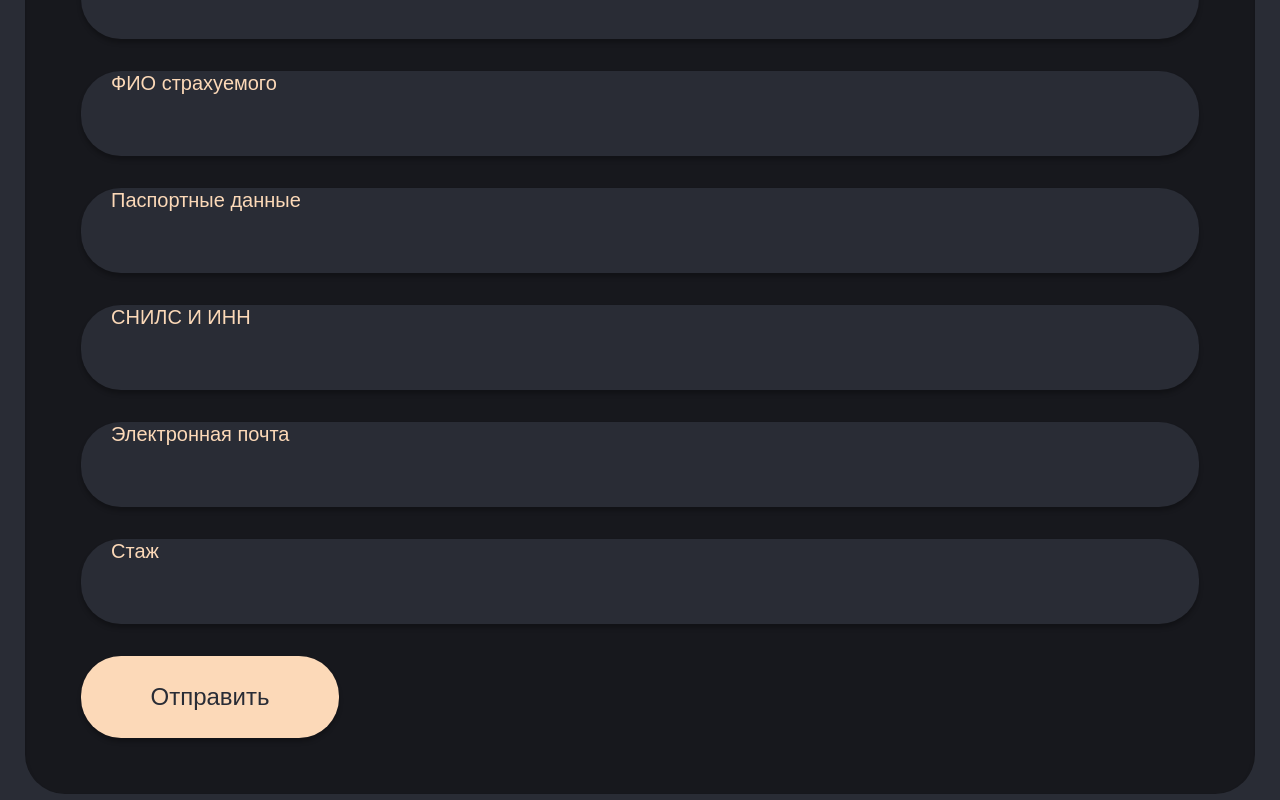
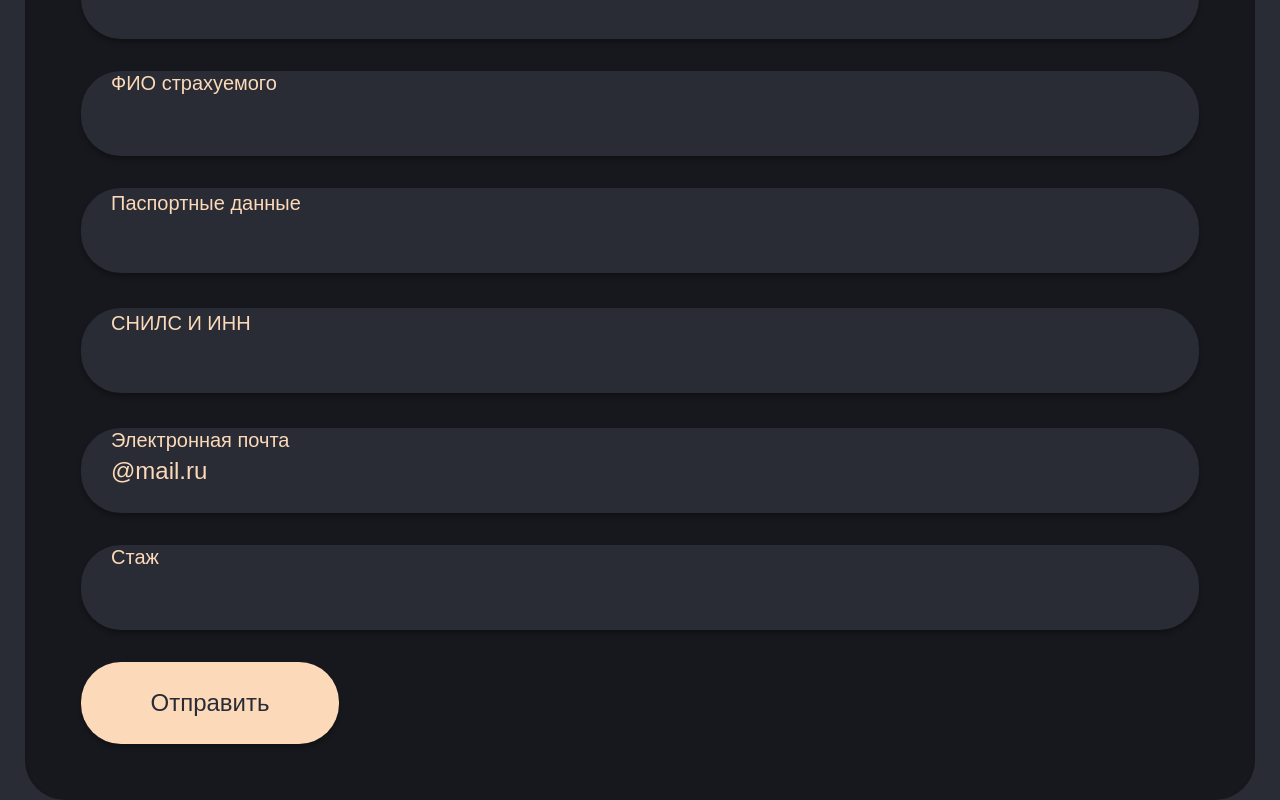
Before and after one commit to Nom1lin/DiplomBank, a React (Create React App) app: page /strahovka/neschastie in a window 1280 px wide. Shown: the part 3287-4087 px from the top of the page. Built offline with nearby package versions, Linux system fonts and the light colour scheme; no server answers.

Commit message:
Предфинал

```diff
--- a/src/Pages/AboutMePage.jsx
+++ b/src/Pages/AboutMePage.jsx
@@ -1,7 +1,7 @@
 import React from 'react';
 import Face from '../components/Face'
 
-import Logo from '../img/Main/PngMain.png'
+import Dev from '../img/Dev.jpg'
 
 export const AboutMePage = () => {
 
@@ -11,7 +11,7 @@ export const AboutMePage = () => {
 		<>
 			<Face main='Разработчик данного веб-приложения студент ГБПОУ "Симферопольский политехнический колледж" Сардак Андрей Андреевич (4 курс группа 4Исп-2)'
 				body=''
-				img={Logo}
+				img={Dev}
 				opacity='opacity-0'
 				opacity1='opacity-0'
 				button='Войти'
--- a/src/components/GetAll/MyCart.jsx
+++ b/src/components/GetAll/MyCart.jsx
@@ -18,14 +18,15 @@ const MyCart = ({ cart }) => {
 		toast('Карта заблокирована. Обновите страницу.');
 	}
 	const handleUpDate = (cartId) => {
+		console.log(cartName)
 		if (cartName.trim() === '') { // Проверяем на пустую строку с удалением начальных и конечных пробелов
 			toast('Вы не ввели номер карты для перевода');
-		} else if (cartName.length < 20) { // Проверяем на длину меньше 16 символов
-			toast('Введите номер карты полностью');
-		} else {
-			// Ваша логика обновления состояния или другие действия, которые должны выполняться, если cartName не пустая строка и содержит не менее 16 символов
+		} else if (cartName.length === 19) { // Проверяем, что длина строки равна 20 символам
 			setBal(bal - balans);
 			toast('Перевод совершен');
+		} else {
+			// Логика обновления состояния или другие действия, если cartName не пустая и содержит ровно 20 символов
+			toast('Проверьте номер карты, возможно вы не полностью ввели');
 		}
 	}
 	useClickOutside(menuRef, () => { //  функция для реализации закрытия списка по клику вне области
--- a/src/components/LayoutEditon/Buttom.jsx
+++ b/src/components/LayoutEditon/Buttom.jsx
@@ -3,7 +3,7 @@ import { NavLink } from 'react-router-dom'
 import { useSelector } from 'react-redux'
 import { checkIsAuth } from '../../redux/features/auth/authSlice'
 import { SlSocialVkontakte } from "react-icons/sl";
-import { FaTelegramPlane, FaOdnoklassniki, FaInstagram, FaFacebookF, FaWindows, FaApple } from "react-icons/fa";
+import { FaTelegramPlane, FaOdnoklassniki, FaWindows, FaApple } from "react-icons/fa";
 import { BsAndroid2 } from "react-icons/bs";
 
 export const Buttom = () => {
@@ -23,7 +23,7 @@ export const Buttom = () => {
 								<li className='text-[16px] mb-[17px]'>Руководство</li>
 								<li className='text-[16px] mb-[17px]'>Реквизиты</li>
 								<li className='text-[16px]'>
-									<NavLink to={'/aboutme'}>О разработчикея</NavLink></li>
+									<NavLink to={'/aboutme'}>О разработчике</NavLink></li>
 							</ul>
 							<ul className="text-Melody"> {/* Вторая группа*/}
 								<li className='text-[26px] mb-[22px]'>Наши соц. сети</li>
--- a/src/components/VidiZaiavok/ZaiavkiTwo.jsx
+++ b/src/components/VidiZaiavok/ZaiavkiTwo.jsx
@@ -9,7 +9,7 @@ const ZaiavkiTwo = (props) => {
 	const [tarif, setTarif] = useState('Тариф 1'); const [name, setName] = useState('');
 	const [fio, setFio] = useState(''); const [passport, setPassport] = useState('');
 	const [birth, setBirth] = useState(''); const [snilsinn, setSnilsinn] = useState('');
-	const [telephone, setTelephone] = useState(''); const [email, setEmail] = useState('');
+	const [telephone, setTelephone] = useState(''); const [email, setEmail] = useState('@mail.ru');
 	const [voenik, setVoenik] = useState(''); const [staj, setStaj] = useState('');
 	const [work, setWork] = useState('');
 	const DateTime = new Date();
@@ -34,7 +34,7 @@ const ZaiavkiTwo = (props) => {
 					})
 				);
 				// Очищаем поля после создания вклада
-				setTarif(''); setName(''); setFio(''); setPassport(''); setBirth(''); setSnilsinn(''); setTelephone(''); setEmail(''); setVoenik(''); setStaj(''); setWork('');
+				setTarif(''); setName(''); setFio(''); setPassport(''); setBirth(''); setSnilsinn(''); setTelephone(''); setEmail('@mail.ru'); setVoenik(''); setStaj(''); setWork('');
 				toast('Ваша заявка на рассмотрении');
 			}
 		} catch (error) {
@@ -96,17 +96,17 @@ const ZaiavkiTwo = (props) => {
 							<li className='text-[20px] 2xl:mt-[-100px] sm:mt-[-88px] ml-[30px]'>{props.input21}</li>
 						</div>
 						<div className='2xl:mb-[130px] sm:mb-[90px]'> {/* Инпут 2*/}
-							<input className='2xl:w-[500px] 2xl:h-[99px] sm:w-[100%] sm:h-[85px] bg-Jerry shadow-xxB rounded-[40px] pl-[30px] text-[24px]' type="number"
-								value={passport} onChange={(e) => setPassport(e.target.value)}
+							<InputMask className='2xl:w-[500px] 2xl:h-[99px] sm:w-[100%] sm:h-[85px] bg-Jerry shadow-xxB rounded-[40px] pl-[30px] text-[24px]' type="string"
+								mask="99 99 999999" value={passport} onChange={(e) => setPassport(e.target.value)} />
+							<li className='text-[20px] 2xl:mt-[-100px] sm:mt-[-85px] ml-[30px]'>{props.input22}</li>
+						</div>
+						<div className='2xl:mb-[130px] sm:mb-[90px]'> {/* Инпут 5*/}
+							<InputMask className='2xl:w-[500px] 2xl:h-[99px] sm:w-[100%] sm:h-[85px] bg-Jerry shadow-xxB rounded-[40px] pl-[30px] text-[24px]' type="text"
+								mask="999-999-999 99,  9|9|9|9|9|9|9|9|9|9|9|9" value={snilsinn} onChange={(e) => setSnilsinn(e.target.value)}
 							/>
-							<li className='text-[20px] 2xl:mt-[-100px] sm:mt-[-88px] ml-[30px]'>{props.input22}</li>
+							<li className='text-[20px] 2xl:mt-[-100px] sm:mt-[-85px] ml-[30px]'>{props.input23}</li>
 						</div>
-						<div className='2xl:mb-[130px] sm:mb-[90px]'> {/* Инпут 3*/}
-							<input className='2xl:w-[500px] 2xl:h-[99px] sm:w-[100%] sm:h-[85px] bg-Jerry shadow-xxB rounded-[40px] pl-[30px] text-[24px]' type="number"
-								value={snilsinn} onChange={(e) => setSnilsinn(e.target.value)}
-							/>
-							<li className='text-[20px] 2xl:mt-[-100px] sm:mt-[-88px] ml-[30px]'>{props.input23}</li>
-						</div>
+
 						<div className='2xl:mb-[130px] sm:mb-[90px]'> {/* Инпут 4*/}
 							<input className='2xl:w-[500px] 2xl:h-[99px] sm:w-[100%] sm:h-[85px] bg-Jerry shadow-xxB rounded-[40px] pl-[30px] text-[24px]' type="email"
 								value={email} onChange={(e) => setEmail(e.target.value)}
```
Also changed, not shown: src/img/Dev.jpg (added).
